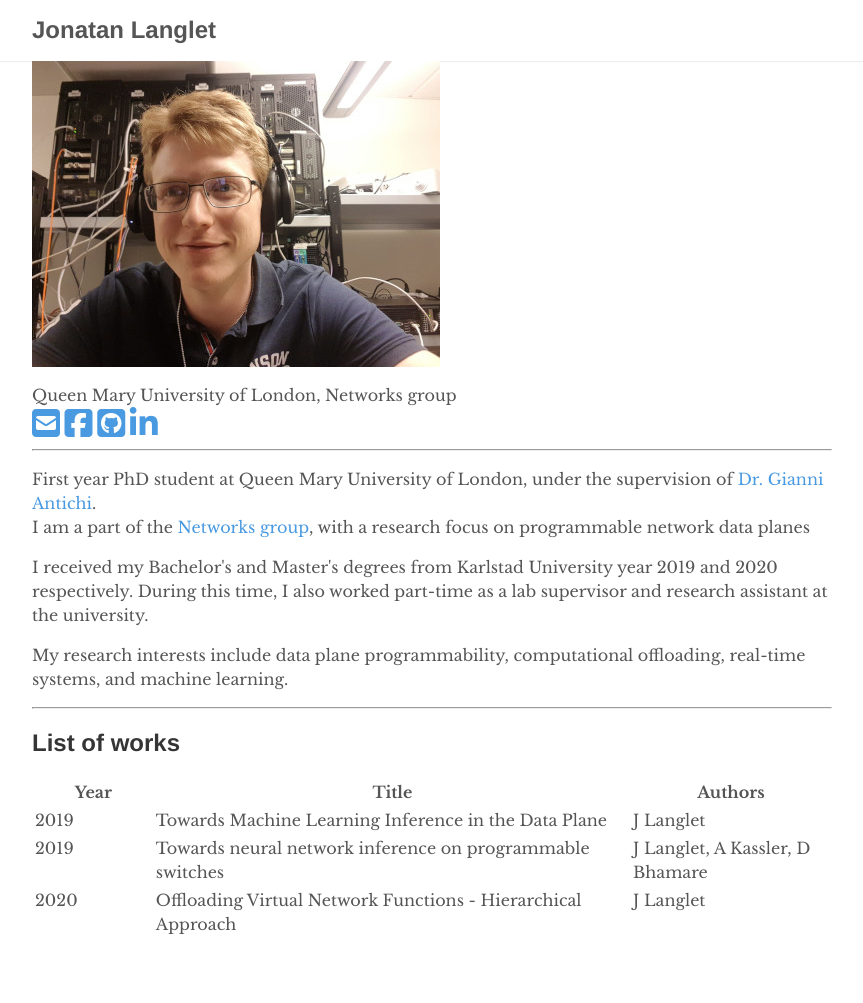
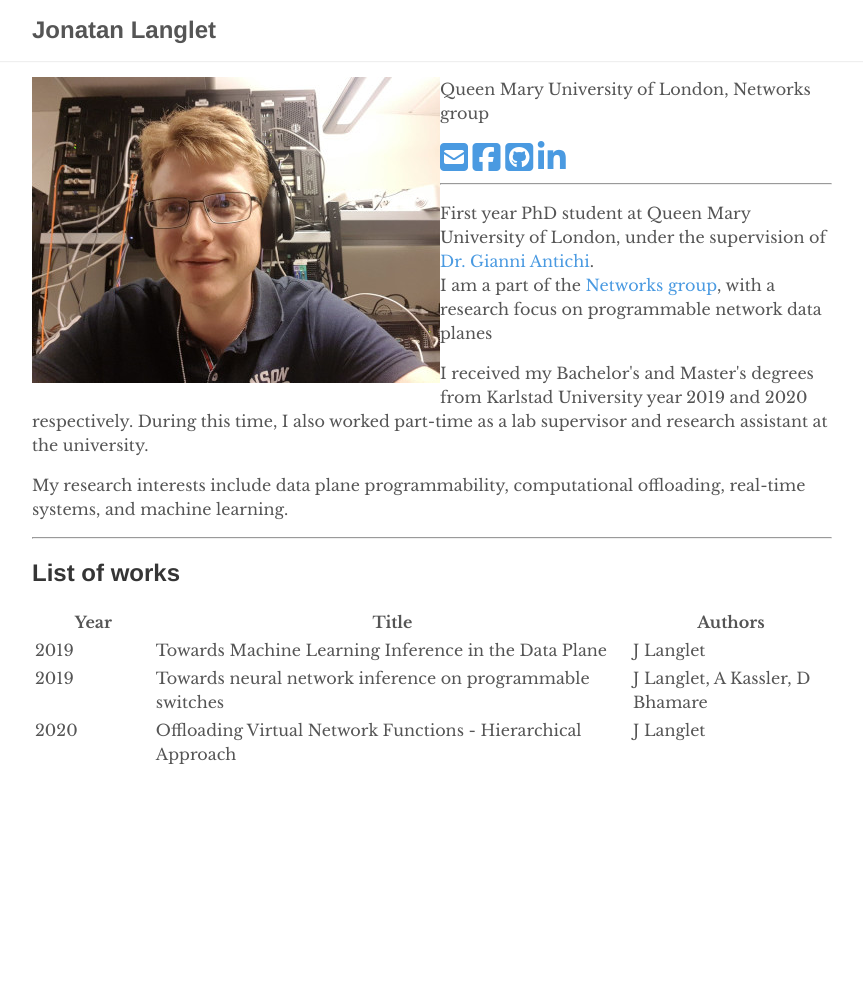
Before and after one commit to jonlanglet/jonlanglet.github.io, a Jekyll site: the page built from index.md, in a window 1280 px wide. Shown: the whole page, without its empty margins (208-1071 px from the left). Built offline with Jekyll 4.4.1, drawn with Linux system fonts in a browser that asks for light colours; nearby versions of some CDN libraries; after the commit the page ends 900 px from its top, so only the background shows below that.

Commit message:
Attempt fix side by side

```diff
--- a/index.md
+++ b/index.md
@@ -2,14 +2,10 @@
 layout: default
 title: Home
 ---
-<div class="row">
-	<div class="column">
-		<img src="/assets/portrait.jpg"/>
-	</div>
-	<div class="column">
-		Queen Mary University of London, Networks group
-	</div>
-</div>
+![image](/assets/portrait.jpg){: style="float: left"}
+
+Queen Mary University of London, Networks group
+
 {% include social-media-links.html %}
 <hr>
 {% include about.html %}
```
